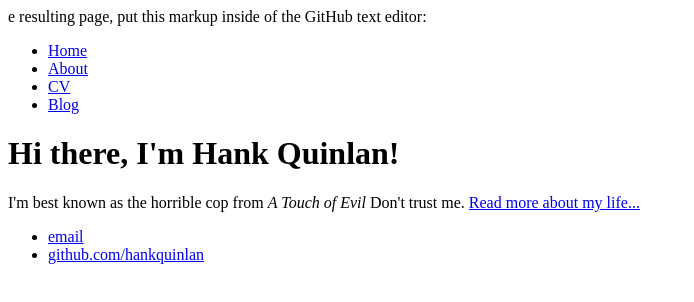
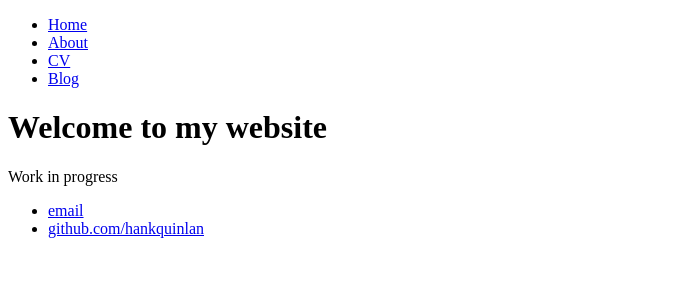
Before and after one commit to gatheryee/gatheryee.github.io, a plain HTML site: page index.html in a window 1280 px wide. Shown: the whole page, without its empty margins (0-694 px from the left). Drawn offline with Linux system fonts and the light colour scheme.

Commit message:
Update index.html

```diff
--- a/index.html
+++ b/index.html
@@ -1,9 +1,7 @@
-e resulting page, put this markup inside of the GitHub text editor:
-
 <!DOCTYPE html>
 <html>
 	<head>
-		<title>Hank Quinlan, Horrible Cop</title>
+		<title>Gather Yee</title>
 	</head>
 	<body>
 		<nav>
@@ -16,8 +14,8 @@ e resulting page, put this markup inside of the GitHub text editor:
 		</nav>
 		<div class="container">
     		<div class="blurb">
-        		<h1>Hi there, I'm Hank Quinlan!</h1>
-				<p>I'm best known as the horrible cop from <em>A Touch of Evil</em> Don't trust me. <a href="/about">Read more about my life...</a></p>
+        		<h1>Welcome to my website</h1>
+				<p>Work in progress</p>
     		</div><!-- /.blurb -->
 		</div><!-- /.container -->
 		<footer>
```
